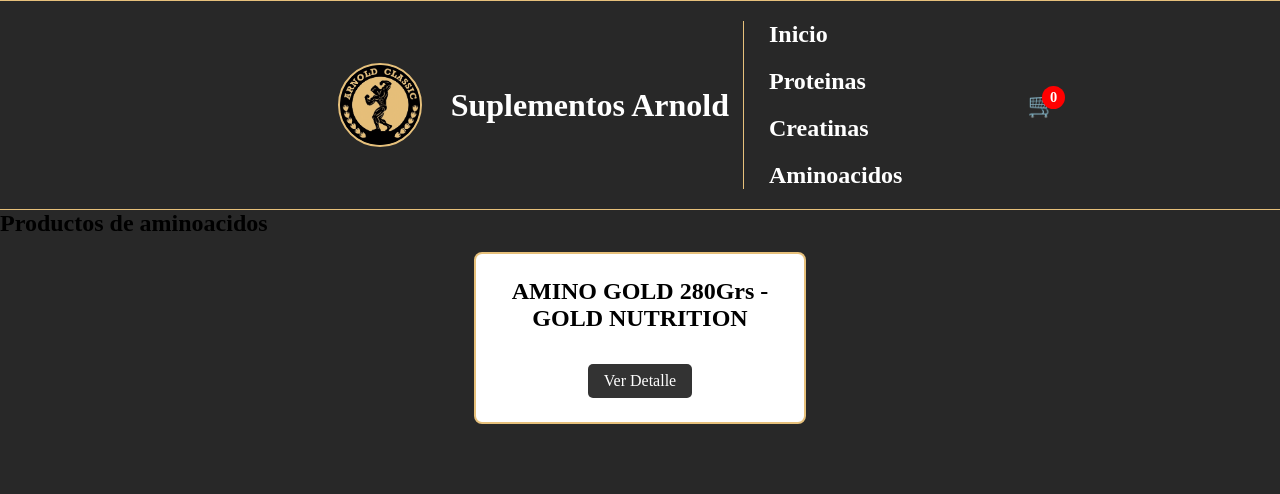
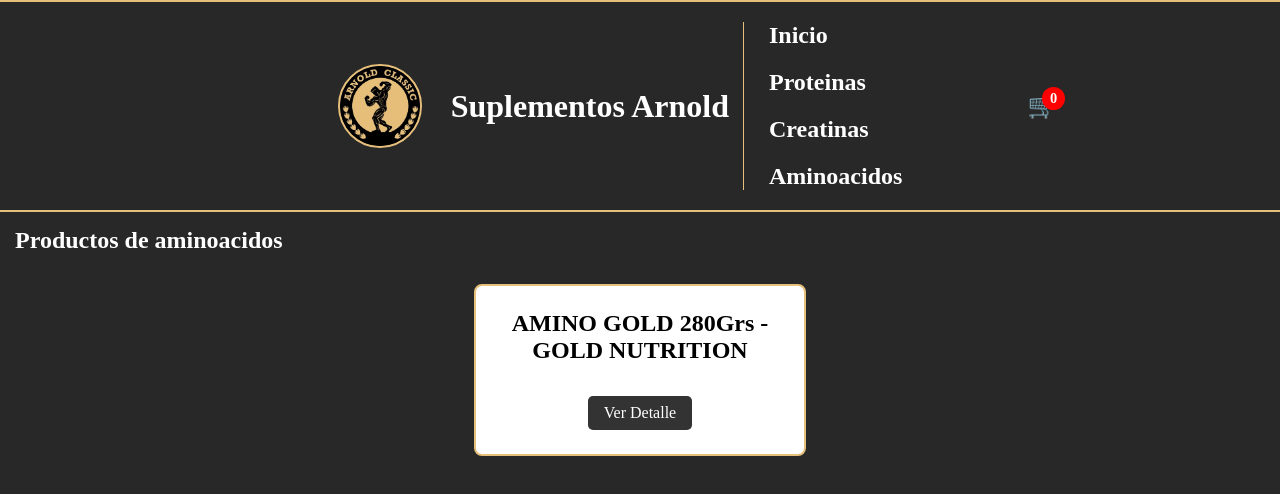
Before and after one commit to Tomas-Monmany/NavegaLasRutas-Monmany, a React (Create React App) app: page /category/aminoacidos in a window 1280 px wide. Shown: the top 494 px of the page. Built offline with nearby package versions, Linux system fonts and the light colour scheme.

Commit message:
Modificar los ItemDetail de cada producto

```diff
--- a/src/App.jsx
+++ b/src/App.jsx
@@ -10,7 +10,7 @@
     <Router>
       <NavBar />
       <Routes>
-        {/* Ruta principal que muestra todos los productos */}
+        {/* Ruta principal para mostrar todos los productos */}
         <Route path="/" element={<ItemListContainer />} />
 
         {/* Ruta dinámica para filtrar por categoría */}
@@ -25,5 +25,4 @@
     </Router>
   );
 };
-
 export default App;
--- a/src/components/ItemDetail.jsx
+++ b/src/components/ItemDetail.jsx
@@ -4,16 +4,16 @@
 
 const ItemDetail = ({ product }) => {
   const handleAddToCart = (quantity) => {
-    console.log(`Agregaste ${quantity} unidades de ${product.name} al carrito`);
+    console.log(`Agregaste ${quantity} unidad/es de ${product.name} al carrito`);
   };
 
   return (
     <div className="item-detail">
-      <h2>{product.name}</h2>
-      <p>{product.description}</p>
+      <h2>{product.name}</h2> {/* Muestra el nombre del producto */}
+      <p>{product.description}</p> {/* Muestra la descripción del producto */}
 
       {/* Componente ItemCount para manejar la cantidad */}
-      <ItemCount stock={10} initial={1} onAdd={handleAddToCart} />
+      <ItemCount stock={product.stock} initial={1} onAdd={handleAddToCart} />
     </div>
   );
 };
--- a/src/containers/ItemDetailContainer.jsx
+++ b/src/containers/ItemDetailContainer.jsx
@@ -1,27 +1,45 @@
+
 import React, { useState, useEffect } from 'react';
 import { useParams } from 'react-router-dom';
 import ItemDetail from '../components/ItemDetail';
+import "../styles/styles.css";
 
-// Función simulada para obtener un producto específico
+// Simulación de la lista de productos
+const products=[
+  { id: '1', name: 'WHEY PROTEIN TRUE MADE 2.05LBS - ENA SPORT', description: 'Whey Protein Isolate (WPI) es la forma más pura de proteína de suero que existe actualmente.', stock: 10, category: 'proteinas' },
+  { id: '2', name: 'Creatina Monohidrato 300Grs - Mervick', description: 'ACTÚA INCREMENTANDO LOS DEPÓSITOS MUSCULARES DE FOSFOCREATINA, FAVORECIENDO LA PERFORMANCE Y RESISTENCIA MUSCULAR. ', stock: 20, category: 'creatinas' },
+  { id: '3', name: 'AMINO GOLD 280Grs - GOLD NUTRITION', description: 'Puros aminoácidos micronizados de rápida asimilación, llega más rápido a toda tu fibra muscular. ', stock: 5, category: 'aminoacidos' }
+]
+
+// Función para obtener un producto por su ID
 const getProductById = (id) => {
   return new Promise((resolve) => {
     setTimeout(() => {
-      resolve({ id, name: 'Producto ' + id, description: 'Descripción del producto ' + id });
-    }, 1000);
+      const product = products.find((p) => p.id === id);
+      resolve(product);
+    }, 1000); // Simulamos un retraso de 1 segundo
   });
 };
 
 const ItemDetailContainer = () => {
-  const { productId } = useParams();
-  const [product, setProduct] = useState(null);
+  const { productId } = useParams(); // Capturar el productId desde la URL usando useParams
+  const [product, setProduct] = useState(null); // Estado para el producto
 
   useEffect(() => {
-    getProductById(productId).then(setProduct);
-  }, [productId]);
+    // Llamada asíncrona para obtener los detalles del producto
+    getProductById(productId).then((productData) => {
+      setProduct(productData); // Guardar el producto en el estado
+    });
+  }, [productId]); // Se ejecuta cuando productId cambia
 
   return (
     <div>
-      {product ? <ItemDetail product={product} /> : <p>Cargando producto...</p>}
+      {/* Si el producto se está cargando */}
+      {!product ? (
+        <p className='product-loading-message'>Cargando producto...</p>
+      ) : (
+        <ItemDetail product={product} /> // Pasar el producto al componente de detalle
+      )}
     </div>
   );
 };
--- a/src/containers/ItemListContainer.jsx
+++ b/src/containers/ItemListContainer.jsx
@@ -16,7 +16,7 @@
 };
 
 const ItemListContainer = () => {
-  const { categoryId } = useParams(); // Obtenemos el categoryId desde la URL
+  const { categoryId } = useParams(); // Obtener el categoryId desde la URL usando useParams
   const [products, setProducts] = useState([]);
 
   useEffect(() => {
@@ -27,11 +27,11 @@
         setProducts(data); // Si no hay categoría, mostrar todos los productos
       }
     });
-  }, [categoryId]); // Agregamos categoryId como dependencia del useEffect
+  }, [categoryId]); // Agregar categoryId como dependencia del useEffect
 
   return (
     <div>
-      {categoryId && <h2>Productos de {categoryId}</h2>}
+      {categoryId && <h2 className='item-category-title'>Productos de {categoryId}</h2>}
       <ItemList products={products} />
     </div>
   );
--- a/src/styles/styles.css
+++ b/src/styles/styles.css
@@ -11,8 +11,8 @@
   display: flex;
   align-items: center;
   justify-content: center;
-  border-bottom: 1px solid #e6c07b;
-  border-top: 1px solid #e6c07b;
+  border-bottom: 2px solid #e6c07b;
+  border-top: 2px solid #e6c07b;
 }
 .logo {
   display: flex;
@@ -153,6 +153,10 @@
     font-size: 2rem;
     margin-bottom: 2rem;
   }
+  .item-category-title{
+    color:#fff;
+    margin: 15px;
+  }
 
  .productlist-category h2{
     color: #fff;
@@ -198,3 +202,8 @@
   .product-card a:hover {
     background-color: #555;
   }
+
+
+  .product-loading-message {
+color: #fff;
+  }
```
